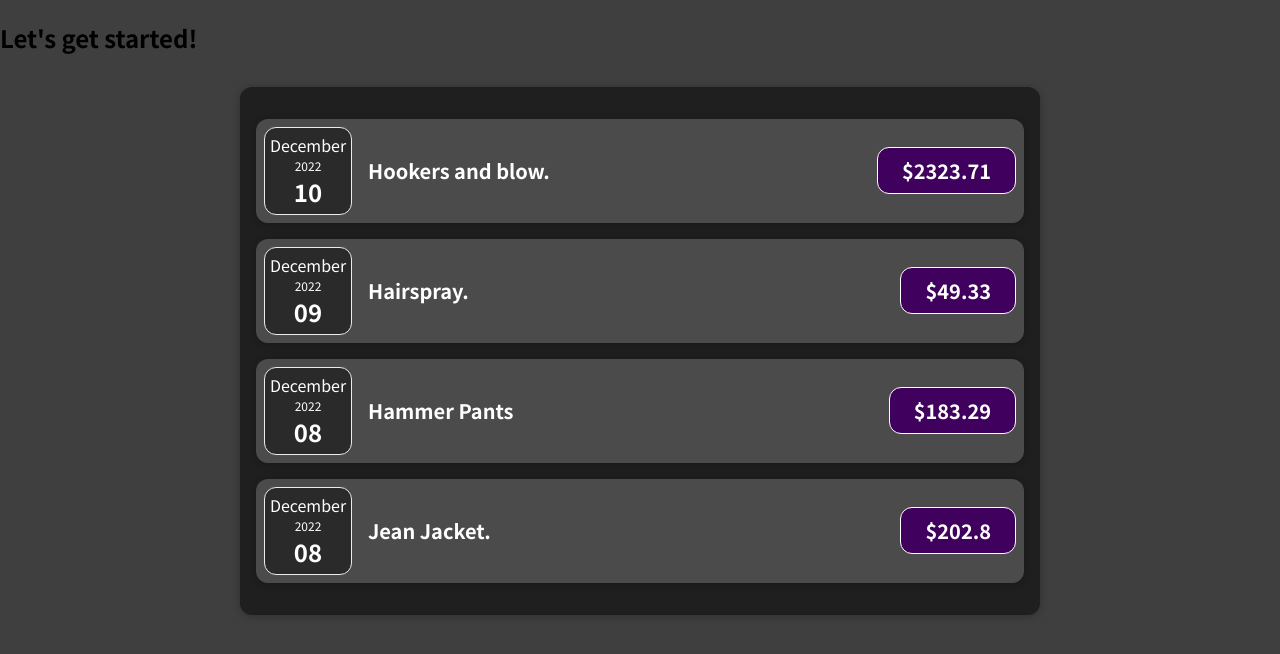
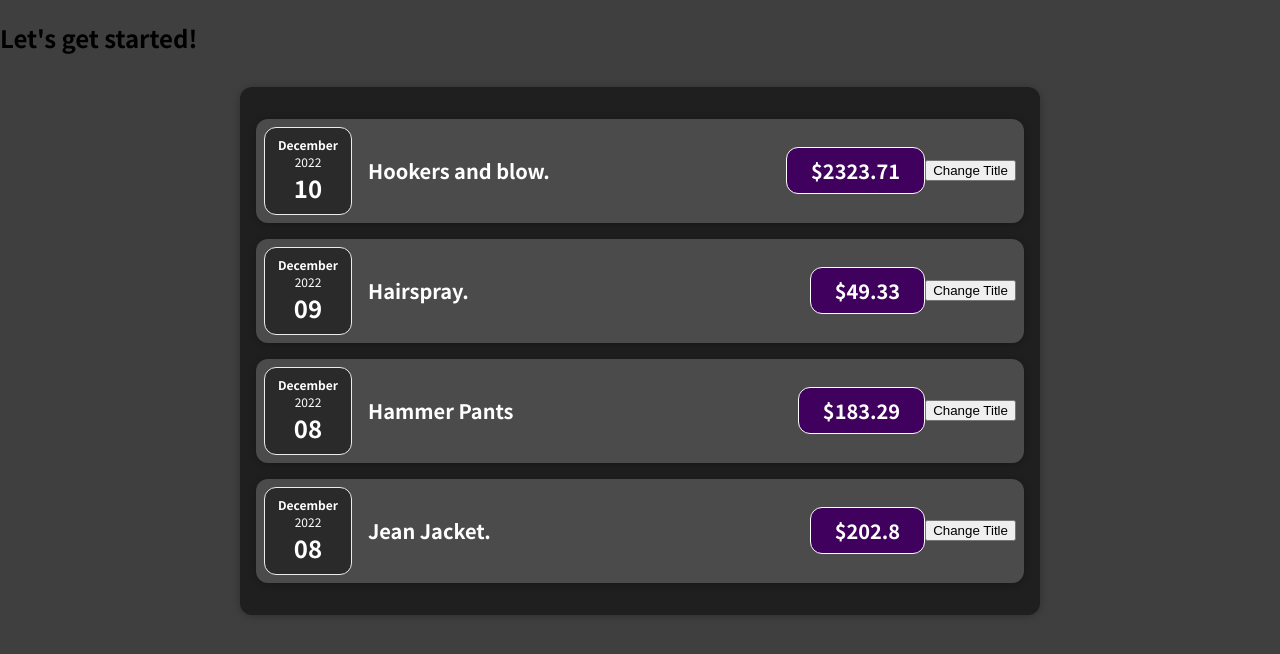
Before and after one commit to zachferguson/acadamind-complete-react, a React (Create React App) app: page / in a window 1280 px wide. Shown: the top 654 px of the page. Built offline with nearby package versions, Linux system fonts and the light colour scheme.

Commit message:
S4L51 beginning - added state

```diff
--- a/src/App.js
+++ b/src/App.js
@@ -1,6 +1,6 @@
-import Expenses from "./components/Expenses";
+import Expenses from "./components/Expenses/Expenses";
 
-function App() {
+const App = () => {
   const expenses = [
     {
       id: "e1",
@@ -33,6 +33,6 @@
       <Expenses expenses={expenses} />
     </div>
   );
-}
+};
 
 export default App;
--- a/src/components/ExpenseDate.js
+++ b/src/components/Expenses/ExpenseDate.js
@@ -1,13 +1,13 @@
 import "./ExpenseDate.css";
 
-let ExpenseDate = (props) => {
+const ExpenseDate = (props) => {
   let month = props.date.toLocaleString("en-US", { month: "long" });
   let day = props.date.toLocaleString("en-US", { day: "2-digit" });
   let year = props.date.getFullYear();
 
   return (
     <div className="expense-date">
-      <div clasName="expense-date__month">{month}</div>
+      <div className="expense-date__month">{month}</div>
       <div className="expense-date__year">{year}</div>
       <div className="expense-date__day">{day}</div>
     </div>
--- a/src/components/ExpenseItem.js
+++ b/src/components/Expenses/ExpenseItem.js
@@ -1,15 +1,24 @@
+import { useState } from "react";
 import "./ExpenseItem.css";
-import Card from "./Card";
+import Card from "../UI/Card";
 import ExpenseDate from "./ExpenseDate";
 
-let ExpenseItem = (props) => {
+const ExpenseItem = (props) => {
+  const [title, setTitle] = useState(props.title);
+
+  let clickHandler = () => {
+    setTitle("Blerf!");
+    console.log("clicked");
+  };
+
   return (
     <Card className="expense-item">
       <ExpenseDate date={props.date} />
       <div className="expense-item__description">
-        <h2>{props.title}</h2>
+        <h2>{title}</h2>
         <div className="expense-item__price">${props.price}</div>
       </div>
+      <button onClick={clickHandler}>Change Title</button>
     </Card>
   );
 };
--- a/src/components/Expenses.js
+++ b/src/components/Expenses/Expenses.js
@@ -1,8 +1,8 @@
 import "./Expenses.css";
-import Card from "./Card";
+import Card from "../UI/Card";
 import ExpenseItem from "./ExpenseItem";
 
-let Expenses = (props) => {
+const Expenses = (props) => {
   let expenseList = props.expenses.map((expense, i) => {
     return (
       <ExpenseItem
```
Also changed, not shown: src/components/Expenses/ExpenseDate.css (renamed from src/components/ExpenseDate.css), src/components/Expenses/ExpenseItem.css (renamed from src/components/ExpenseItem.css), src/components/Expenses/Expenses.css (renamed from src/components/Expenses.css), src/components/UI/Card.css (renamed from src/components/Card.css), src/components/UI/Card.js (renamed from src/components/Card.js).
